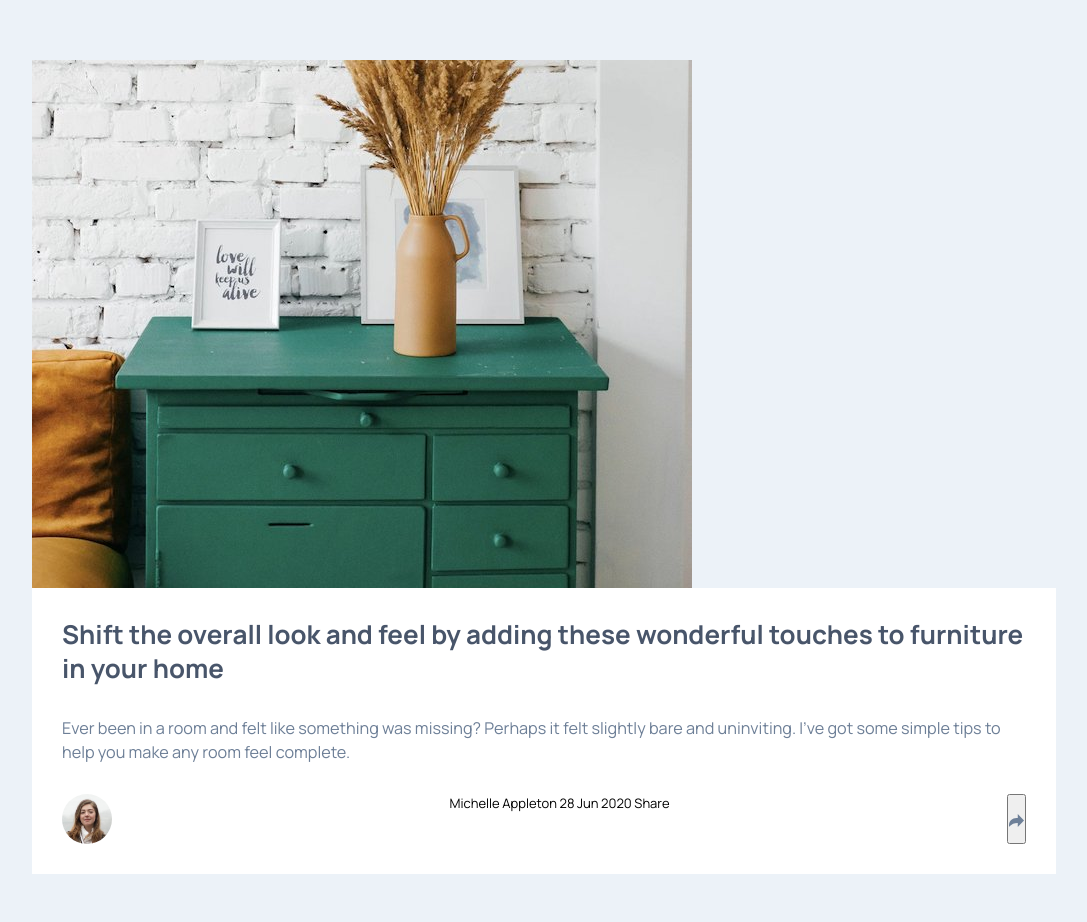
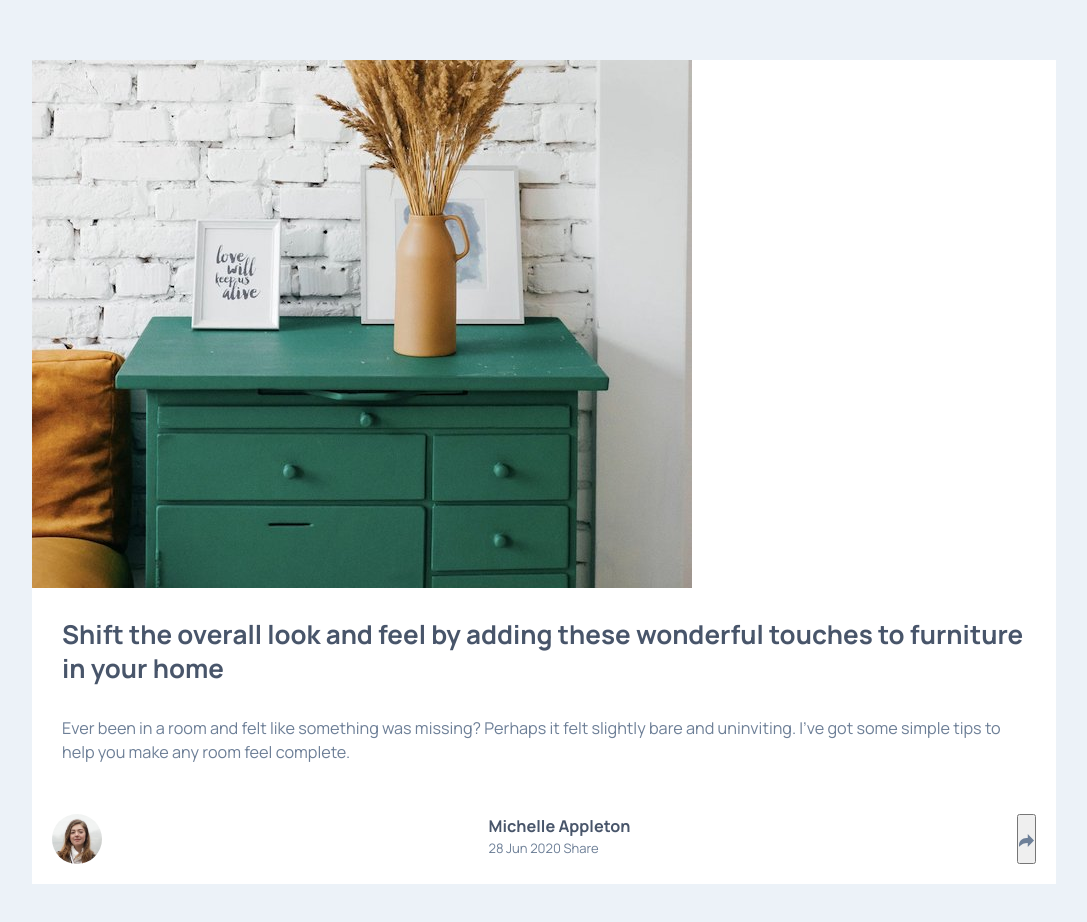
Before and after one commit to EkoNdongAyecaba/article-preview-component-master, a plain HTML site: page index.html in a window 1280 px wide. Shown: the part 132-1054 px from the top of the page, without its empty margins (96-1183 px from the left). Drawn offline with Linux system fonts and the light colour scheme.

Commit message:
footer putted outside of the card div, it's where it deserve to be

```diff
--- a/index.html
+++ b/index.html
@@ -50,13 +50,24 @@
             felt slightly bare and uninviting. I’ve got some simple tips to help
             you make any room feel complete.
           </p>
+          <div class="attribution">
+            Challenge by
+            <a
+              href="https://www.frontendmentor.io?ref=challenge"
+              target="_blank"
+              >Frontend Mentor</a
+            >. Coded by <a href="#">Your Name Here</a>.
+          </div>
+        </div>
         <div class="article__footer footer">
           <img
             class="footer__avatar"
             src="./images/avatar-michelle.jpg"
             alt="avatar of Michelle"
           />
-            <p class="footer__text">Michelle Appleton 28 Jun 2020 Share</p>
+          <p class="footer__text">
+            <b>Michelle Appleton </b> 28 Jun 2020 Share
+          </p>
           <button>
             <img
               class="footer_avatar"
@@ -86,15 +97,6 @@
               alt="icon Pinterest"
           /></a>
         </div>
-          <div class="attribution">
-            Challenge by
-            <a
-              href="https://www.frontendmentor.io?ref=challenge"
-              target="_blank"
-              >Frontend Mentor</a
-            >. Coded by <a href="#">Your Name Here</a>.
-          </div>
-        </div>
       </article>
     </main>
   </body>
--- a/src/scss/_article.scss
+++ b/src/scss/_article.scss
@@ -3,12 +3,12 @@
 @use "colors";
 
 .article {
+  background-color: #fff;
   .card {
     display: flex;
     flex-direction: column;
     justify-content: space-evenly;
     gap: functions.rem(30);
-    background-color: #fff;
     padding: functions.rem(30);
   }
   &__title {
--- a/src/scss/_footer.scss
+++ b/src/scss/_footer.scss
@@ -1,10 +1,23 @@
 @use "./functions";
+@use "./typography";
+@use "./colors";
 
 .footer {
+  padding: 20px;
   justify-content: space-between;
   &__avatar {
     border-radius: 50%;
     $avatar-size: 50;
     width: functions.rem($avatar-size);
   }
+
+  &__text {
+    display: flex;
+    flex-direction: column;
+    color: colors.$clr-Desaturated-Dark-Blue;
+    b {
+      font-size: typography.$fs-500;
+      color: colors.$clr-Very-Dark-Grayish-Blue;
+    }
+  }
 }
```
Also changed, not shown: dist/css/style.css, 1 other file. Lines whose indentation alone changed are shown as unchanged.
